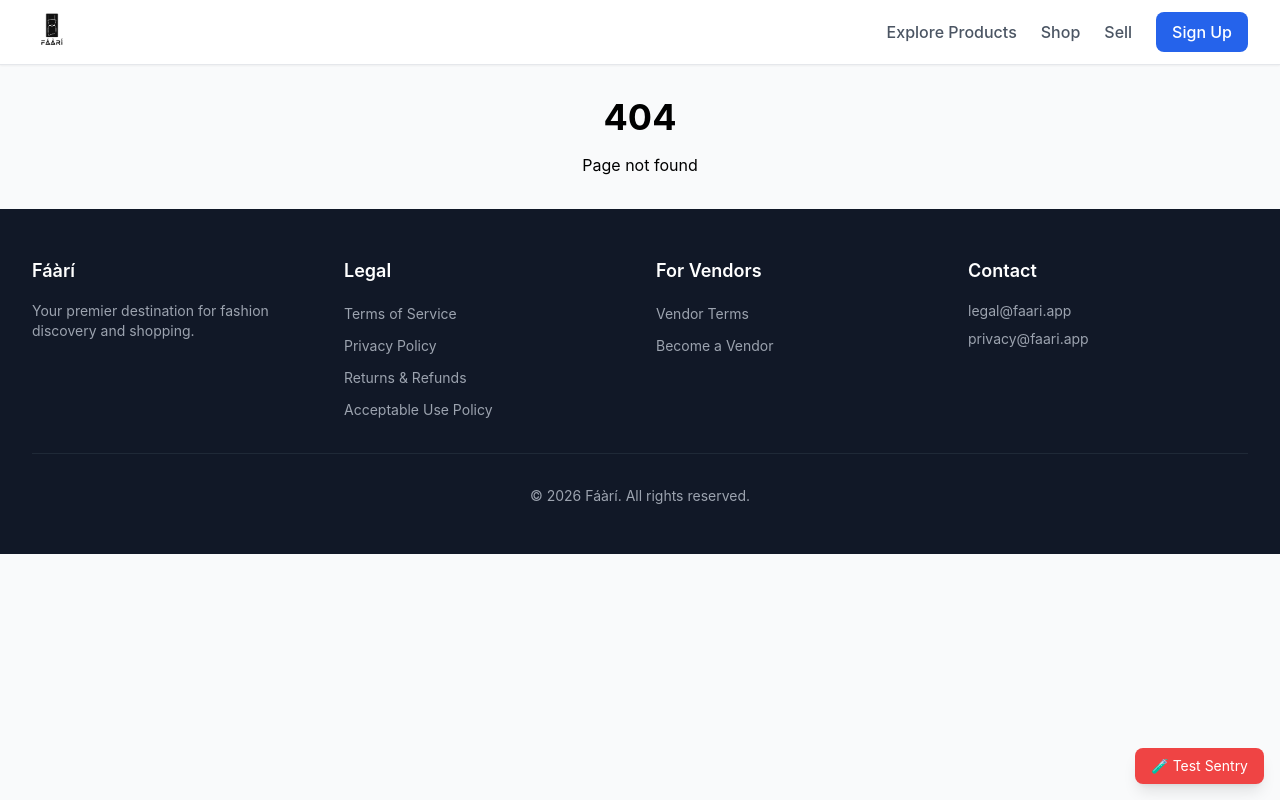
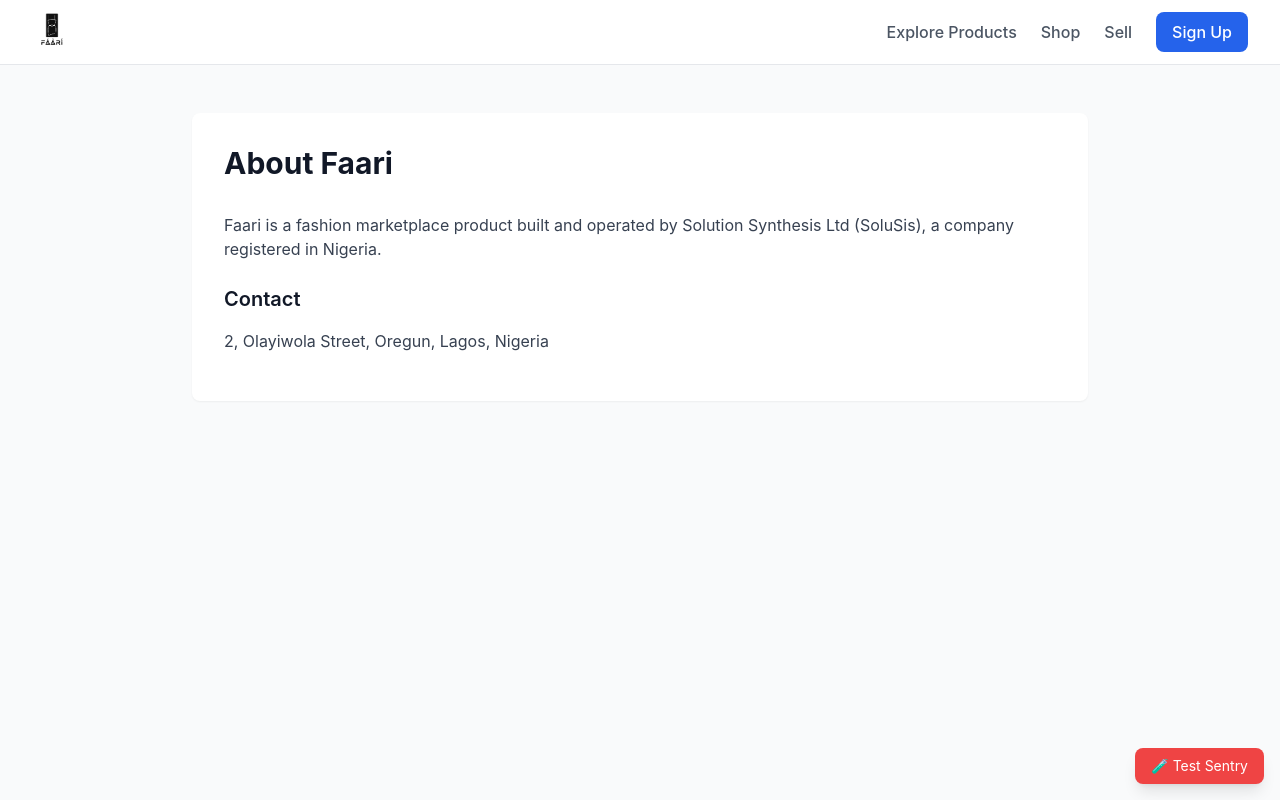
Before and after one commit to Fashion-App-NG/frontend, a React (Create React App) app: page /about in a window 1280 px wide. Shown: the top 800 px of the page. Built offline with nearby package versions, Linux system fonts and the light colour scheme; no server answers.

Commit message:
feat: add About page with company/contact info for Termii DND compliance

```diff
--- a/src/App.jsx
+++ b/src/App.jsx
@@ -51,6 +51,7 @@
 import PrivacyPolicyPage from './pages/PrivacyPolicyPage';
 import ReturnRefundPolicyPage from './pages/ReturnRefundPolicyPage';
 import TermsOfServicePage from './pages/TermsOfServicePage';
+import AboutPage from './pages/AboutPage';
 import VendorTermsPage from './pages/VendorTermsPage';
 
 // Import vendor pages
@@ -271,6 +272,7 @@
                     {/* Legal routes */}
                     <Route path="/terms" element={<TermsOfServicePage />} />
                     <Route path="/terms-of-service" element={<TermsOfServicePage />} />
+                    <Route path="/about" element={<AboutPage />} />
                     <Route path="/privacy-policy" element={<PrivacyPolicyPage />} />
                     <Route path="/refunds" element={<ReturnRefundPolicyPage />} />
                     <Route path="/vendor-terms" element={<VendorTermsPage />} />
--- /dev/null
+++ b/src/pages/AboutPage.jsx
@@ -0,0 +1,24 @@
+export const AboutPage = () => {
+  return (
+    <div className="min-h-screen bg-gray-50 py-12 px-4 sm:px-6 lg:px-8">
+      <div className="max-w-4xl mx-auto">
+        <div className="bg-white shadow-sm rounded-lg p-8">
+          <h1 className="text-3xl font-bold text-gray-900 mb-8">About Faari</h1>
+
+          <div className="prose prose-lg max-w-none">
+            <p className="text-gray-700 mb-4">
+              Faari is a fashion marketplace product built and operated by Solution Synthesis Ltd (SoluSis), a company registered in Nigeria.
+            </p>
+
+            <h2 className="text-xl font-semibold text-gray-900 mt-6 mb-4">Contact</h2>
+            <p className="text-gray-700 mb-4">
+              2, Olayiwola Street, Oregun, Lagos, Nigeria
+            </p>
+          </div>
+        </div>
+      </div>
+    </div>
+  );
+};
+
+export default AboutPage;
```
